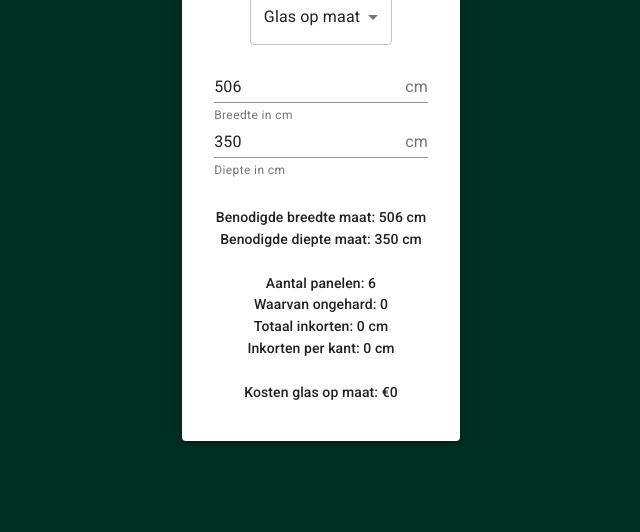
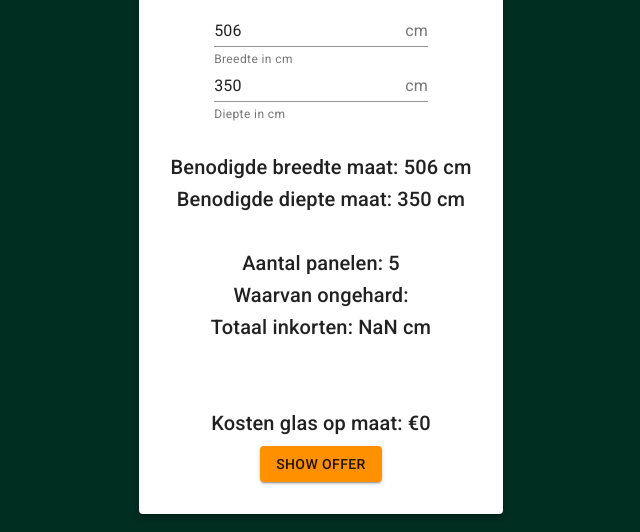
Before and after one commit to Milan-Koelen/tuinmaximaal-react, a React (Create React App) app: page / in a window 1280 px wide. Shown: the part 275-807 px from the top of the page, without its empty margins (319-959 px from the left). Built offline with nearby package versions, Linux system fonts and the light colour scheme.

Commit message:
panel rounding error

```diff
--- a/src/App.js
+++ b/src/App.js
@@ -3,7 +3,7 @@ import './App.css';
 
 // import Display from './Display';
 
-import React, { useState } from 'react';
+import React, { useState, Link } from 'react';
 import clsx from 'clsx';
 import {
 	Button,
@@ -27,6 +27,8 @@ import {
 	calculateTotalOverlap
 } from './calculateDoors.js';
 
+import { urlGenerator } from './urlGenerator';
+
 import {
 	glasOpMaatWidth,
 	inkorten,
@@ -37,7 +39,9 @@ import {
 	perPlaat,
 	cost
 } from './calculations';
+
 import { green, orange } from '@material-ui/core/colors';
+// import { Link } from 'react-router-dom';
 
 const DOORWIDTH = 98;
 
@@ -71,6 +75,11 @@ function App() {
 	const panelsWidth = panelWidth(patioDepth);
 	const [ mode, setMode ] = useState('glasOpMaat');
 
+	const sizesWidth = [ 306, 406, 506, 606, 706, 806, 906, 1006, 1106, 1206 ];
+	const sizesDepth = [ 250, 300, 350, 400 ];
+
+	const requiredWidth = glasOpMaatDepth(patioDepth);
+
 	const panels = panelsQty(patioWidth, panelsWidth);
 	const sizeWidth = glasOpMaatWidth(patioWidth, panelsWidth);
 
@@ -79,6 +88,10 @@ function App() {
 
 	const inkortenCM = inkorten(sizeWidth, patioWidth, panelsWidth, panels) + ' cm';
 	const inkortenPerPlaat = perPlaat(sizeWidth, patioWidth, inkortenCM);
+
+	const depthUrl = [ 86, 47, 46, 45 ];
+	const widthUrl = [ 84, 49, 50, 51, 91, 90, 89, 98, 99, 100 ];
+	const URLGenerator = urlGenerator(depthUrl, widthUrl, sizesWidth, sizesDepth, patioDepth, requiredWidth);
 
 	return (
 		<ThemeProvider theme={theme}>
@@ -149,7 +162,7 @@ function App() {
 							onChange={(e) => setpatioDepth(Number(e.target.value))}
 						/>
 					</label> */}
-								<Typography variant="subtitle2" gutterBottom>
+								<Typography variant="h6" gutterBottom>
 									<div>
 										Rail lengte: {railLength + ' cm'}
 										<br />
@@ -186,6 +199,11 @@ function App() {
 											}}
 										/>
 										<FormHelperText id="standard-weight-helper-text">Breedte in cm</FormHelperText>
+									</FormControl>
+									<br />
+									<FormControl
+										className={clsx(classes.margin, classes.withoutLabel, classes.textField)}
+									>
 										<Input
 											// id="standard-adornment-weight"
 											value={patioDepth}
@@ -219,11 +237,11 @@ function App() {
 										/>
 									</label> */}
 								</p>
-								<Typography variant="subtitle2" gutterBottom>
+								<Typography variant="h6" gutterBottom>
 									<div>
 										Benodigde breedte maat: {sizeWidth + ' cm'}
 										<br />
-										Benodigde diepte maat: {glasOpMaatDepth(patioDepth) + ' cm'}
+										Benodigde diepte maat: {requiredWidth + ' cm'}
 										<br />
 										<br />
 										Aantal panelen: {panels}
@@ -232,7 +250,7 @@ function App() {
 										<br />
 										Totaal inkorten: {inkortenCM}
 										<br />
-										Inkorten per kant: {inkortenPerPlaat + ' cm'}
+										{/* Inkorten per kant: {inkortenPerPlaat + ' cm'} */}
 										<br />
 										<br />
 										Kosten glas op maat: &euro;{cutCost}
@@ -240,9 +258,14 @@ function App() {
 									</div>
 								</Typography>
 								<div>
-									{/* <Button variant="contained" color="secondary">
+									<Button
+										component={Link}
+										to="urlGenerator(depthUrl, widthUrl, sizesWidth, sizesDepth glasOpMaatDepth)"
+										variant="contained"
+										color="secondary"
+									>
 										Show offer{' '}
-									</Button> */}
+									</Button>
 								</div>
 
 								{/* <Display panels={Math.ceil(patioWidth / 100)} /> */}
--- a/src/calculations.js
+++ b/src/calculations.js
@@ -16,7 +16,7 @@ export function panelWidth(patioDepth) {
 
 // Panels
 export function panelsQty(patioWidth, panelsWidth) {
-	let panels = Math.ceil(patioWidth / panelsWidth);
+	let panels = Math.ceil((patioWidth - 6) / panelsWidth);
 	return panels;
 }
 
@@ -92,12 +92,12 @@ export function glasOpMaatDepth(patioDepth, patioWidth) {
 }
 
 // Berekenen ongeharde panelen
-export function cutPanels(patioWidth, panelsWidth, panels) {
+export function cutPanels(patioWidth, panels, sizesDepth) {
 	for (let i = 0; i < sizesWidth.length; i++) {
 		width = sizesWidth[i];
-		if (panelsWidth === 72) {
+		if (sizesDepth === 250 || 300 || 350 || 400) {
 			console.log('all panels');
-			console.log('ongehard');
+			console.log(panels);
 			return panels;
 		}
 		if (width === patioWidth) {
@@ -132,11 +132,11 @@ export function cost(patioWidth, pricePerCut) {
 export function inkorten(sizeWidth, patioWidth, panelsWidth, panels) {
 	if (panelsWidth === 100) {
 		let cmInkorten = sizeWidth - cutPanels(patioWidth) * SIZE_DIFFERENCE - patioWidth;
-		console.log('normal');
+		// console.log('normal');
 		return cmInkorten;
 	} else {
 		let cmInkorten = panels * panelsWidth - patioWidth;
-		console.log('special');
+		// console.log('special');
 		return cmInkorten;
 	}
 }
--- /dev/null
+++ b/src/urlGenerator.js
@@ -0,0 +1,16 @@
+export function urlGenerator(depthUrl, widthUrl, sizesWidth, requiredWidth) {
+	for (let i = 0; i < sizesWidth.length; i++) {
+		let size = requiredWidth;
+		if ((size = sizesWidth[i])) {
+			let widthURL = widthUrl[i];
+			// let depthURL = depthURL[i];
+
+			return (
+				'https://www.tuinmaximaal.nl/terrasoverkapping?terrasoverkapping_dak=60%2C5888&terrasoverkapping_diepte=' +
+				depthUrl +
+				'&terrasoverkapping_lengte=' +
+				widthURL
+			);
+		}
+	}
+}
```
